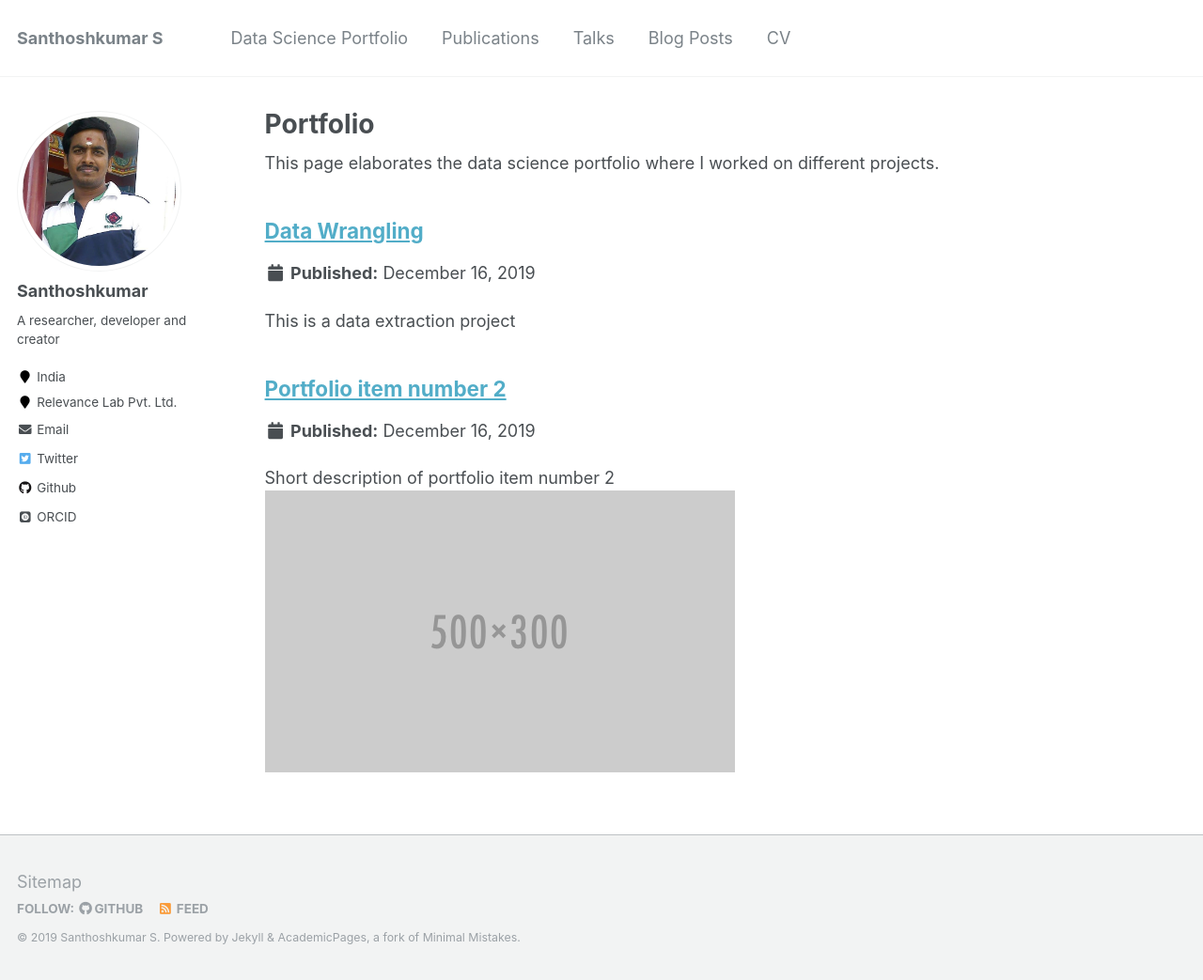
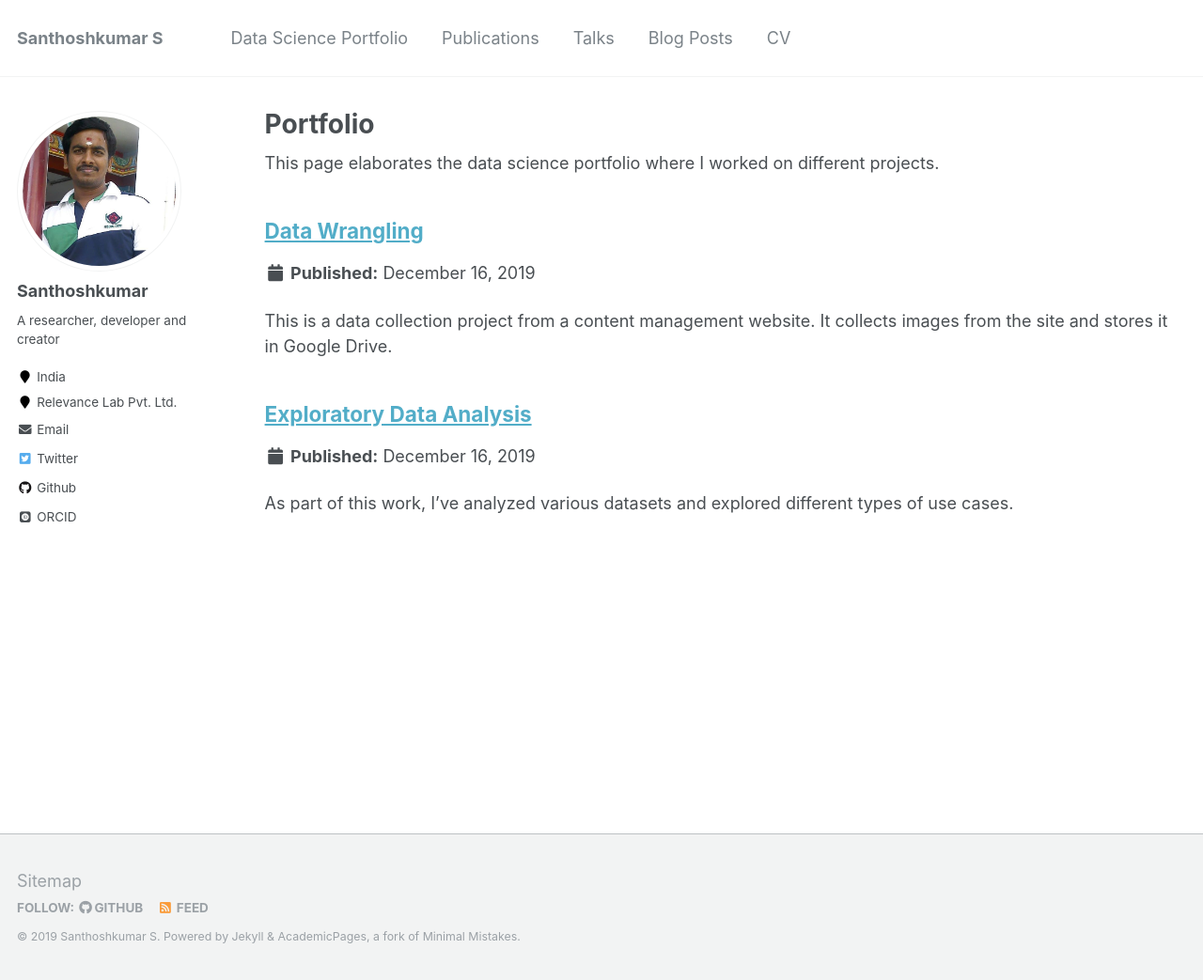
Before and after one commit to santhosh790/santhosh790.github.io, a Jekyll site: the page built from _pages/portfolio.html, in a window 1280 px wide and 1043 px high. Shown: the whole window at 94% size. Built offline with Jekyll 4.4.1, drawn with Linux system fonts in a browser that asks for light colours; some web fonts are replaced.

Commit message:
Adding portfolio

```diff
--- a/_portfolio/portfolio-1.md
+++ b/_portfolio/portfolio-1.md
@@ -1,6 +1,6 @@
 ---
 title: "Data Wrangling"
-excerpt: "This is a data extraction project"
+excerpt: "This is a data collection project from a content management website. It collects images from the site and stores it in Google Drive."
 collection: portfolio
 ---
 
--- a/_portfolio/portfolio-2.html
+++ b/_portfolio/portfolio-2.html
@@ -1,7 +1,10 @@
 ---
-title: "Portfolio item number 2"
-excerpt: "Short description of portfolio item number 2 <br/><img src='/images/500x300.png'>"
+title: "Exploratory Data Analysis"
+excerpt: "As part of this work, I've analyzed various datasets and explored different types of use cases."
 collection: portfolio
 ---
 
-This is an item in your portfolio. It can be have images or nice text. If you name the file .md, it will be parsed as markdown. If you name the file .html, it will be parsed as HTML.
+1. Loan Prediction [Github](https://github.com/santhosh790/loan-prediction) and [Anaconda](https://anaconda.org/santhosh790/loanpredictionanalvid/notebook)
+2. Big Mart Sales [Anaconda](https://anaconda.org/santhosh790/bigmart-sales-av/notebook)
+3. Titanic ML from Disaster [Kaggle](https://www.kaggle.com/santhoshram/first-notebook)
+4. Quora Insincere Classification [Kaggle](https://www.kaggle.com/santhoshram/quora-insincere-classification)
```
